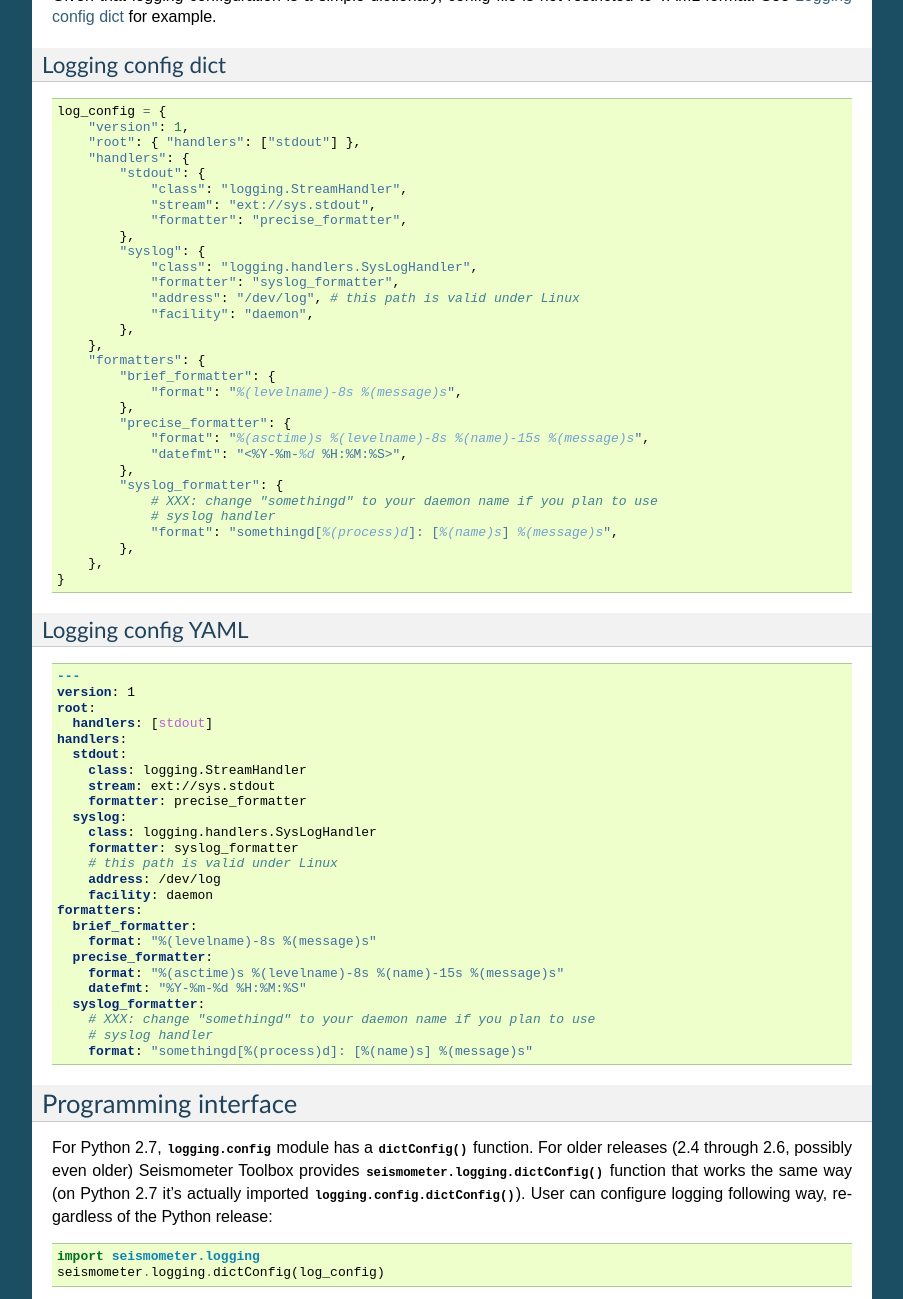
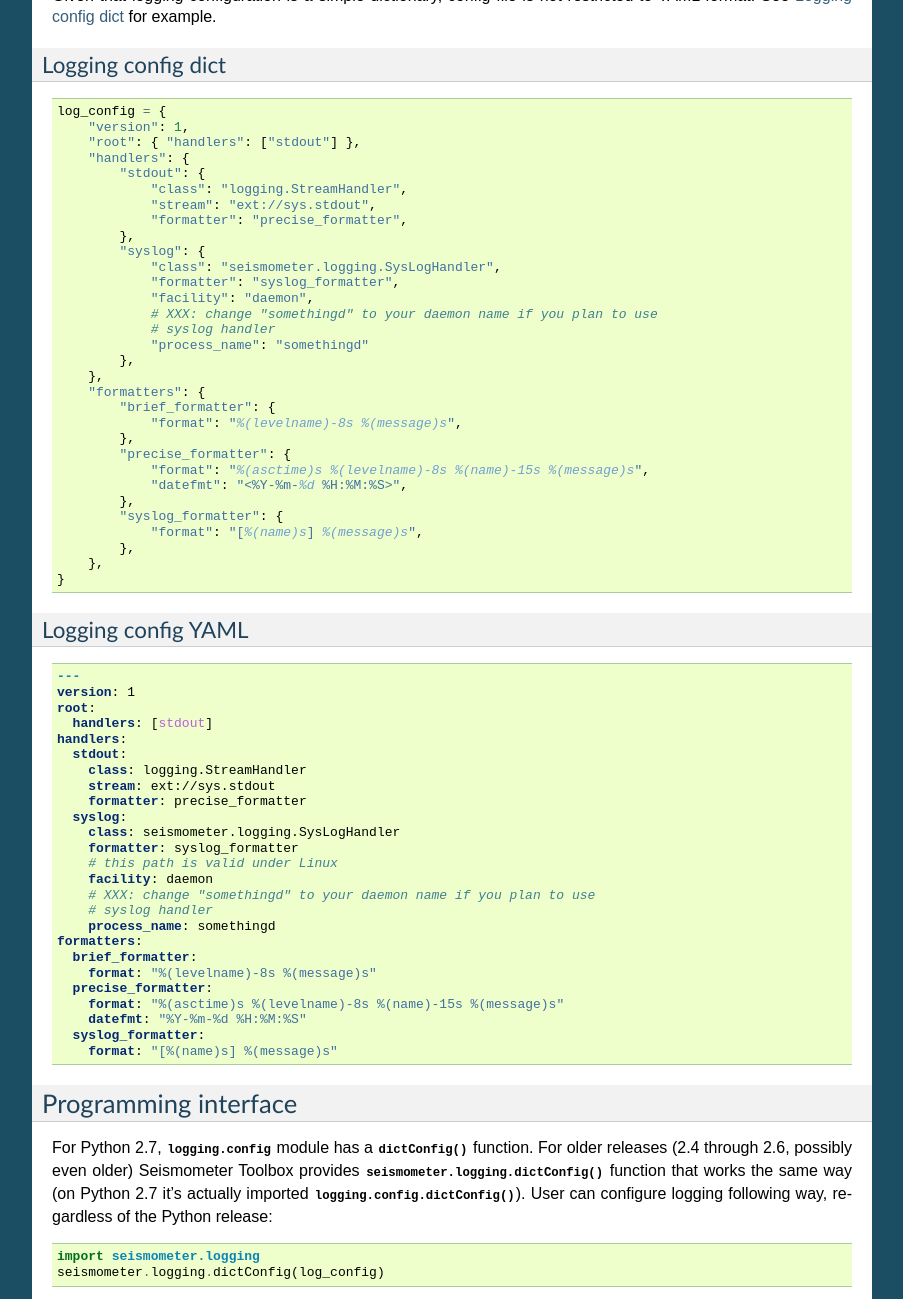
Before and after one commit to dozzie/seismometer-toolbox, a Sphinx documentation site: the page built from doc/api/logging.rst, in a window 1280 px wide and 1400 px high, scrolled down 452 px, cut to the strip 0-1299 px from the top of the window. Shown: the whole strip, without its empty margins (198-1101 px from the left). Built offline with Sphinx 7.4.7, drawn with Linux system fonts in a browser that asks for light colours.

Commit message:
Updated logging config example and SysLogHandler docs.

```diff
--- a/doc/api/logging.rst
+++ b/doc/api/logging.rst
@@ -43,10 +43,12 @@ Logging config dict
                "formatter": "precise_formatter",
            },
            "syslog": {
-               "class": "logging.handlers.SysLogHandler",
+               "class": "seismometer.logging.SysLogHandler",
                "formatter": "syslog_formatter",
-               "address": "/dev/log", # this path is valid under Linux
                "facility": "daemon",
+               # XXX: change "somethingd" to your daemon name if you plan to use
+               # syslog handler
+               "process_name": "somethingd"
            },
        },
        "formatters": {
@@ -83,11 +83,13 @@ Logging config YAML
        stream: ext://sys.stdout
        formatter: precise_formatter
      syslog:
-       class: logging.handlers.SysLogHandler
+       class: seismometer.logging.SysLogHandler
        formatter: syslog_formatter
        # this path is valid under Linux
-       address: /dev/log
        facility: daemon
+       # XXX: change "somethingd" to your daemon name if you plan to use
+       # syslog handler
+       process_name: somethingd
    formatters:
      brief_formatter:
        format: "%(levelname)-8s %(message)s"
```
Also changed, not shown: other parts of doc/api/logging.rst (+2 -6 lines), 2 other files.
